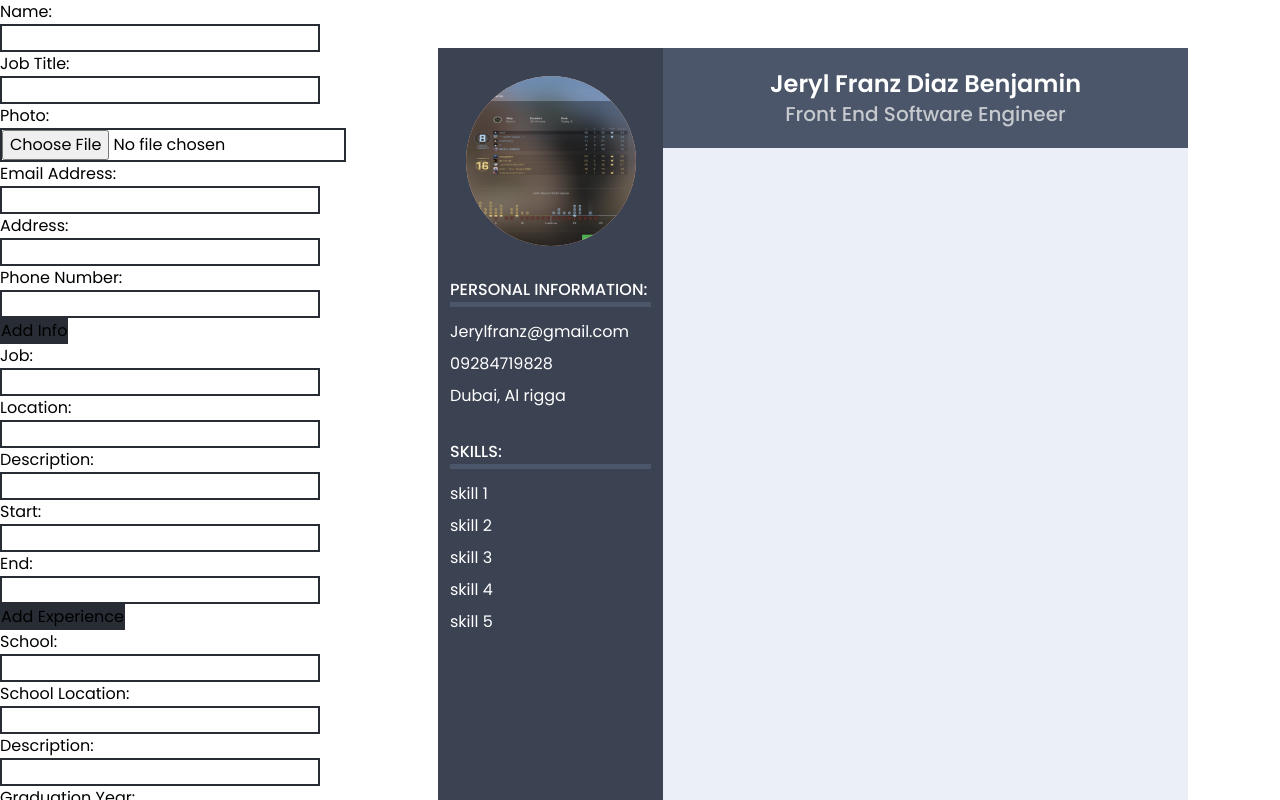
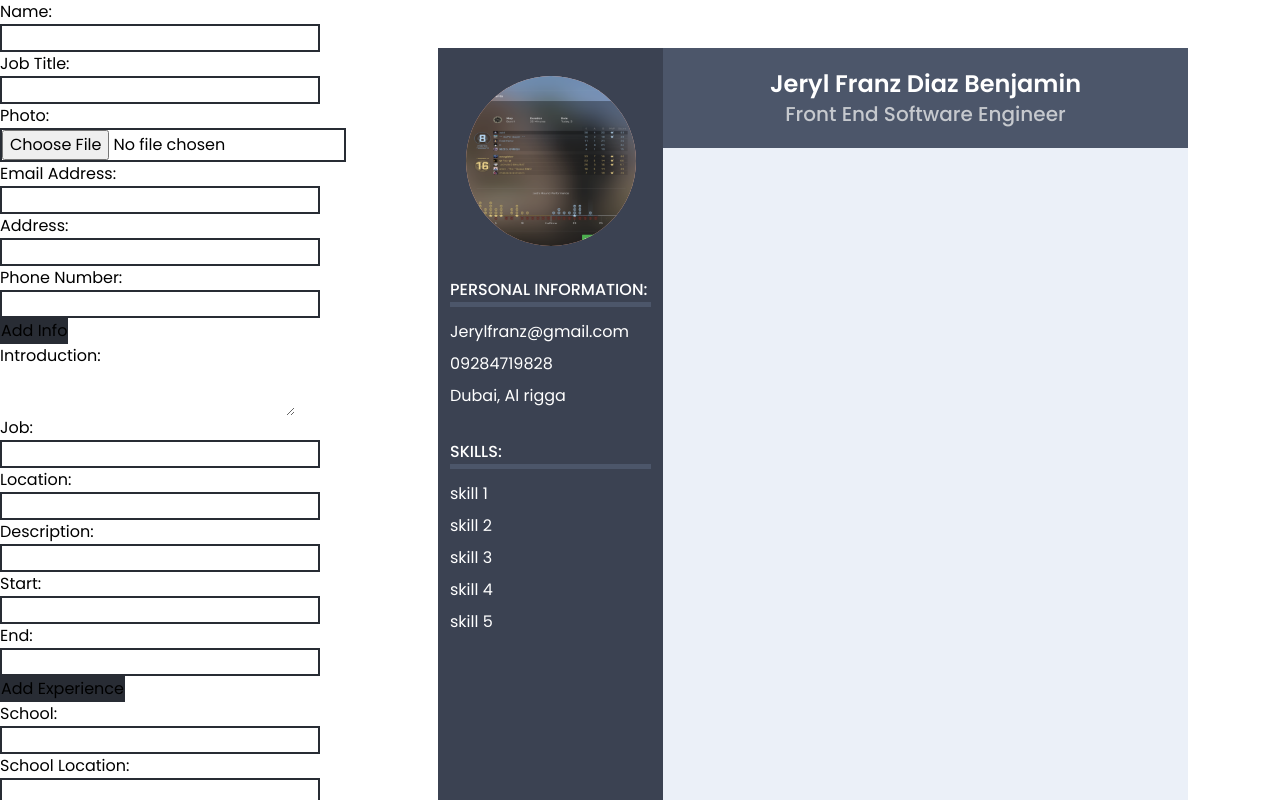
Before and after one commit to Sty6x/cv-application-maker, a React (Create React App) app: page / in a window 1280 px wide. Shown: the top 800 px of the page. Built offline with nearby package versions, Linux system fonts and the light colour scheme.

Commit message:
appended intro input to side bar

```diff
--- a/src/components/sidebarInput-component/sidebar.js
+++ b/src/components/sidebarInput-component/sidebar.js
@@ -1,4 +1,5 @@
 import React from "react";
+import IntroductionInput from "../../introduction-component/introductionInput";
 import EducationInput from "../education-component/educationInput";
 import ExperienceInput from "../experience-component/experienceInput";
 import PersonalInfoInput from "../personalInfo-component/personalInfoInput";
@@ -13,6 +14,7 @@ class SideBar extends React.Component{
         return(
             <div className="max-h-full" id="sidebar-container">
                 <PersonalInfoInput/>
+                <IntroductionInput/>
                 <ExperienceInput/>
                 <EducationInput/>
                 <SkillInput/>
--- a/src/introduction-component/introductionInput.js
+++ b/src/introduction-component/introductionInput.js
@@ -10,7 +10,7 @@ class IntroductionInput extends React.Component {
 			<>
 				<div id="intro-input-container">
 					<label htmlFor="introduction-input">Introduction:</label>
-					<input type="text" id="introduction-input" />
+					<textarea className="block" maxLength="380" minLength="150" id="introduction-input" />
 				</div>
 			</>
 		);
```
